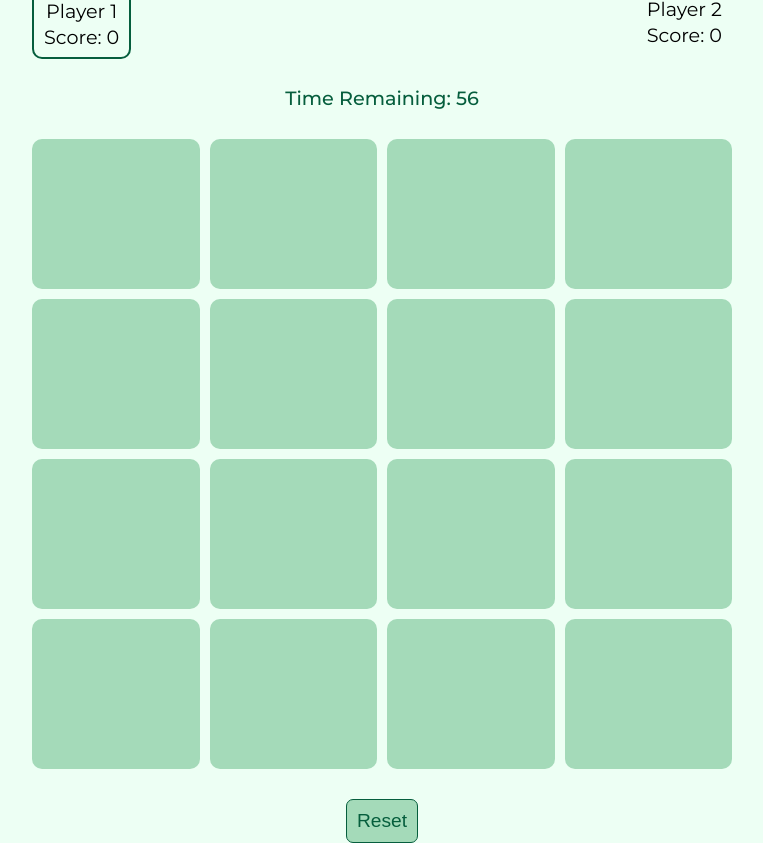
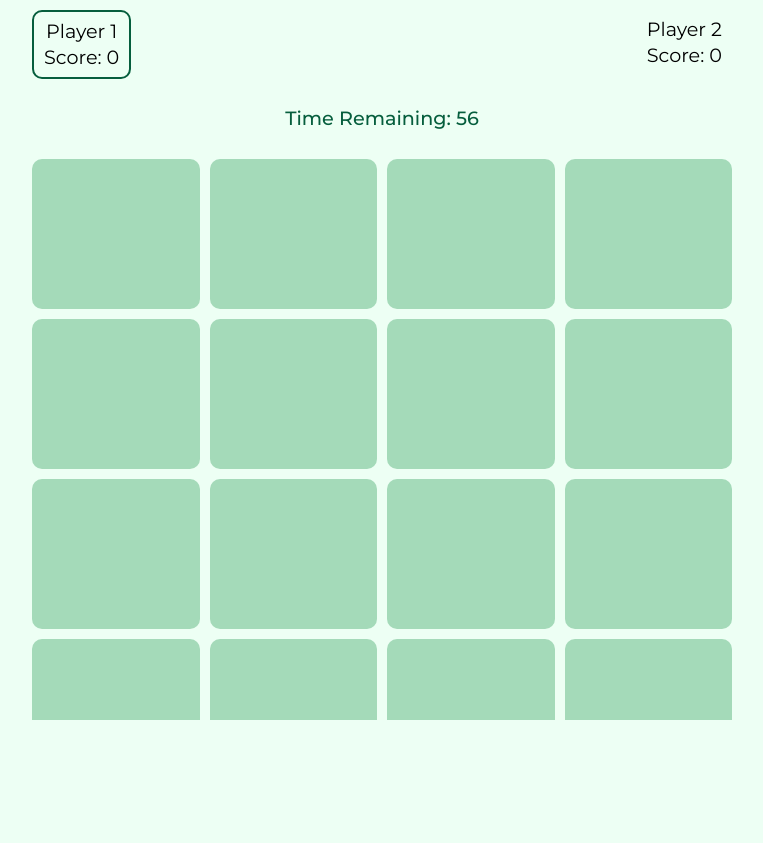
Before and after one commit to pranshu-simform/PracticalTest-HTML-CSS-JS-TS, a website built with Parcel: page index.html in a window 1280 px wide. Shown: the part 80-923 px from the top of the page, without its empty margins (258-1021 px from the left). After the commit the page ends 800 px from the top, so only its background shows below. Built offline with nearby package versions, Linux system fonts and the light colour scheme; a web font is replaced by a local one.

Commit message:
Add(feature/logic): Divide html into components

```diff
--- a/index.html
+++ b/index.html
@@ -11,7 +11,8 @@
     <script defer type="module" src="./dist/script.js"></script>
 </head>
 <body>
-    <div class="memorygame">
+    <div id="root">
+        <!-- <div class="memorygame">
             <h1 class="memorygame__title">Memory Game</h1>
             <div class="playerContainer">
                 <div class="playerInfo playerActive" id="player1">
@@ -33,6 +34,8 @@
                 <p class="gameresult">Player 1 Wins.</p>
                 <button class="btn__rematch">Rematch</button>
             </div>
+        </div> -->
     </div>
+
 </body>
 </html>
--- /dev/null
+++ b/scripts/component/Gamecontainer.ts
@@ -0,0 +1,19 @@
+const Gamecontainer=`<div class="memorygame">
+            <h1 class="memorygame__title">Memory Game</h1>
+            <div class="playerContainer">
+                <div class="playerInfo playerActive" id="player1">
+                    <p>Player 1</p>
+                    <p id="scoreplayer1">Score: 0</p>
+                </div>
+                <div class="playerInfo" id="player2">
+                    <p>Player 2</p>
+                    <p id="scoreplayer2">Score: 0</p>
+                </div>
+            </div>
+            <p id="playerTime">Time Remaining: 60</p>
+            <div class="gamecontainer"></div>
+
+            <button class="resetgame">Reset</button>
+        </div>`
+
+export {Gamecontainer};
--- /dev/null
+++ b/scripts/component/Resultcontainer.ts
@@ -0,0 +1,8 @@
+const Resultcontainer=`<div class="modalcontainer">
+            <div class="resultcontainer">
+                <p class="gameresult">Player 1 Wins.</p>
+                <button class="btn__rematch">Rematch</button>
+            </div>
+        </div>`;
+
+export {Resultcontainer};
--- a/scripts/script.ts
+++ b/scripts/script.ts
@@ -1,3 +1,6 @@
+import { Gamecontainer } from "../dist/component/Gamecontainer.js";
+import { Resultcontainer } from "../dist/component/Resultcontainer.js";
+
 class MemoryGame{
     gameArray: string[];
     currentPlayer: number;
@@ -67,7 +70,7 @@ class MemoryGame{
             this.gameArray[i]=(i-len/2).toString();
         }
 
-        // this.suffleArray();
+        this.suffleArray();
 
         console.log(this.gameArray);
         this.generateGrid();
@@ -86,12 +89,15 @@ class MemoryGame{
 
     generateGrid(){
         const gamecontainer=document.querySelector('.gamecontainer');
+        const fragment=document.createDocumentFragment();
         gamecontainer!.innerHTML='';
         for(let i=0;i<this.gameArray.length;i++){
             const btnElement=document.createElement('button');
             btnElement.value=this.gameArray[i];
-            gamecontainer!.appendChild(btnElement);
+            fragment.append(btnElement);
         }
+
+        gamecontainer?.append(fragment);
     }
 
     handleButtonclick(element: HTMLButtonElement){
@@ -210,5 +216,11 @@ class MemoryGame{
 }
 
 document.addEventListener('DOMContentLoaded',(event: Event)=>{
+    const rootContainer=document.getElementById('root');
+    console.log(rootContainer);
+
+    rootContainer!.innerHTML+=Gamecontainer;
+    rootContainer!.innerHTML+=Resultcontainer;
+
     new MemoryGame();
 })
--- a/style.css
+++ b/style.css
@@ -61,6 +61,13 @@ body {
     background-color: var(--color-green8);
 }
 
+#root{
+    height: 100vh;
+    max-height: 100vh;
+    width: 100%;
+    overflow: auto;
+}
+
 
 .memorygame{
     display: flex;
@@ -73,6 +80,7 @@ body {
     width: 90%;
     max-width: 700px;
     margin: auto;
+    margin-top: 20px;
 }
 
 .memorygame__title{
@@ -154,6 +162,8 @@ body {
 .modalcontainer{
     display: none;
     position: fixed;
+    left: 0;
+    top: 0;
     height: 100%;
     width: 100%;
     background-color: #00000017;
```
Also changed, not shown: dist/component/Gamecontainer.js (added), dist/component/Resultcontainer.js (added), dist/script.js. Lines whose indentation alone changed are shown as unchanged.
